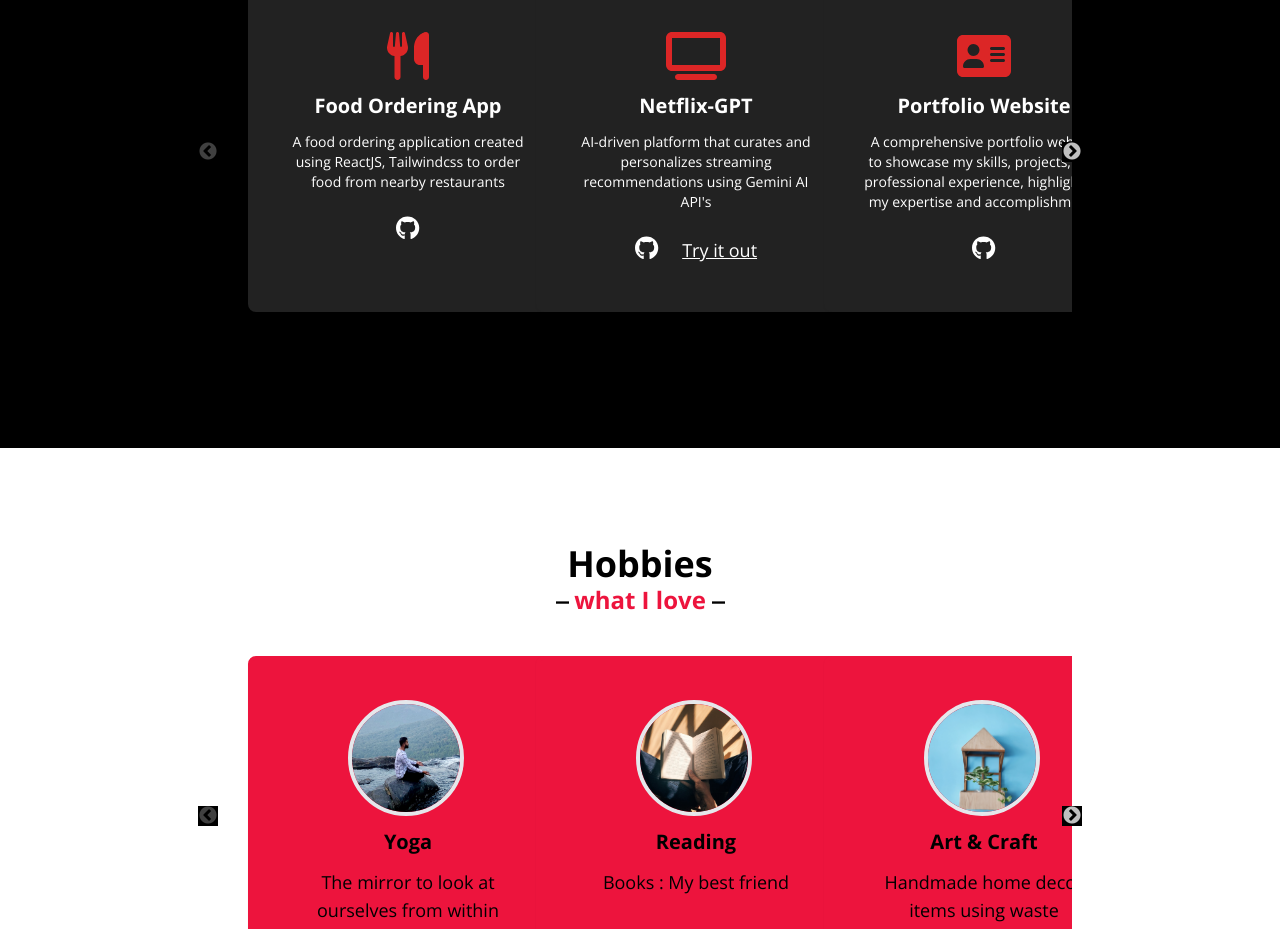
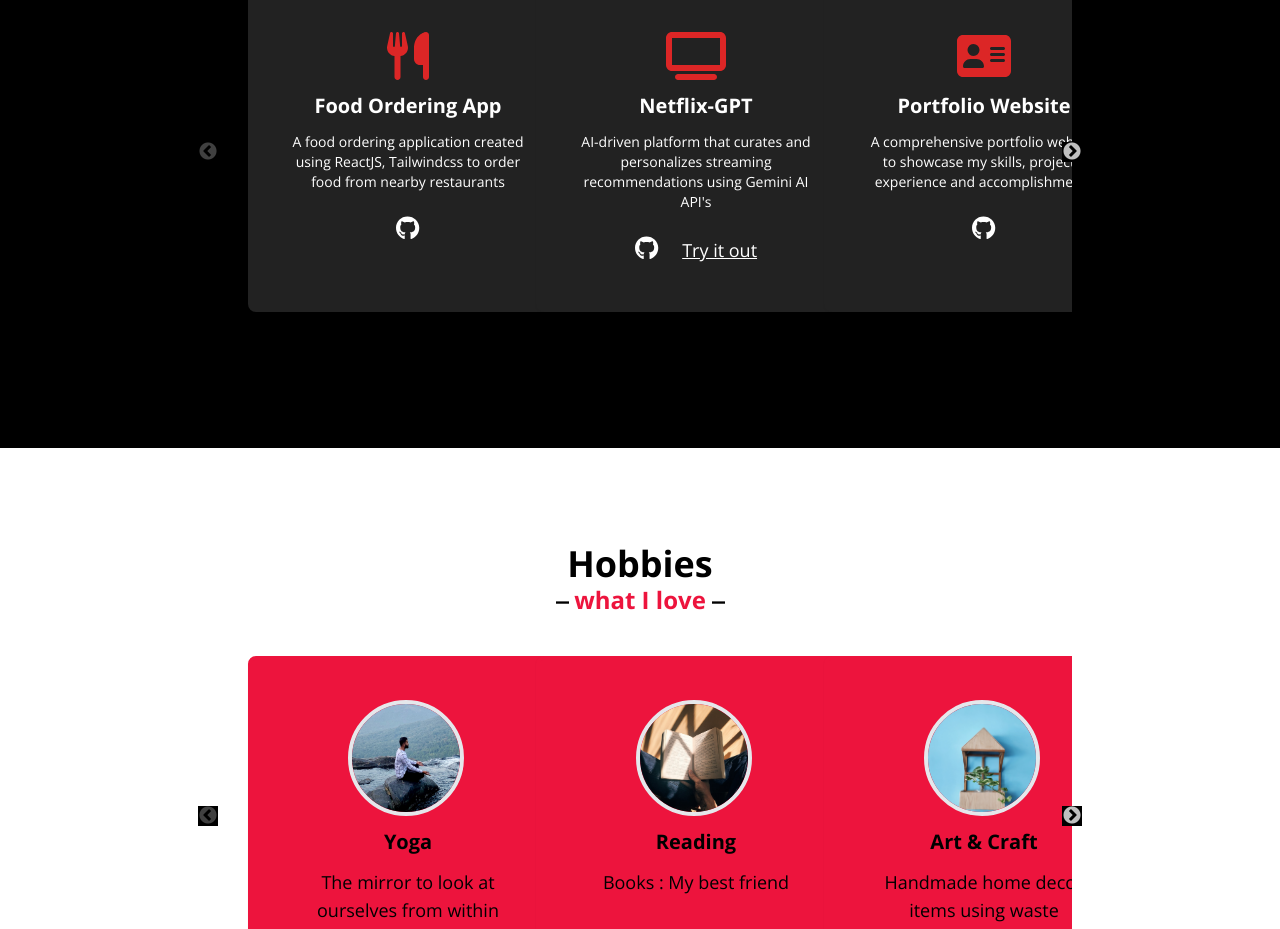
Before and after one commit to Shashikumar321/portfolio-website, a React (Create React App) app: page / in a window 1280 px wide. Shown: the part 3924-4853 px from the top of the page. Built offline with nearby package versions, Linux system fonts and the light colour scheme.

Commit message:
css styling

```diff
--- a/src/components/Projects.js
+++ b/src/components/Projects.js
@@ -71,14 +71,14 @@
     {
       title: "Portfolio Website",
       description:
-        "A comprehensive portfolio website to showcase my skills, projects, and professional experience, highlighting my expertise and accomplishments",
+        "A comprehensive portfolio website to showcase my skills, projects, experience and accomplishments",
       git_href: "https://github.com/Shashikumar321/portfolio-website",
       url_href: "",
       icon: <FontAwesomeIcon icon={faAddressCard} />,
     },
     {
       title: "YouTube",
-      description: "a YouTube clone leveraging React, incorporating features like video playback. The platform provides a seamless, user-friendly interface. -----Under progress------",
+      description: "a YouTube clone leveraging React, incorporating features like video playback. -----Under progress------",
       git_href: "",
       url_href: "",
       icon: <FontAwesomeIcon icon={faYoutube} />,
```
Also changed, not shown: 12 other files (tests, documents, lock files or other folders).
